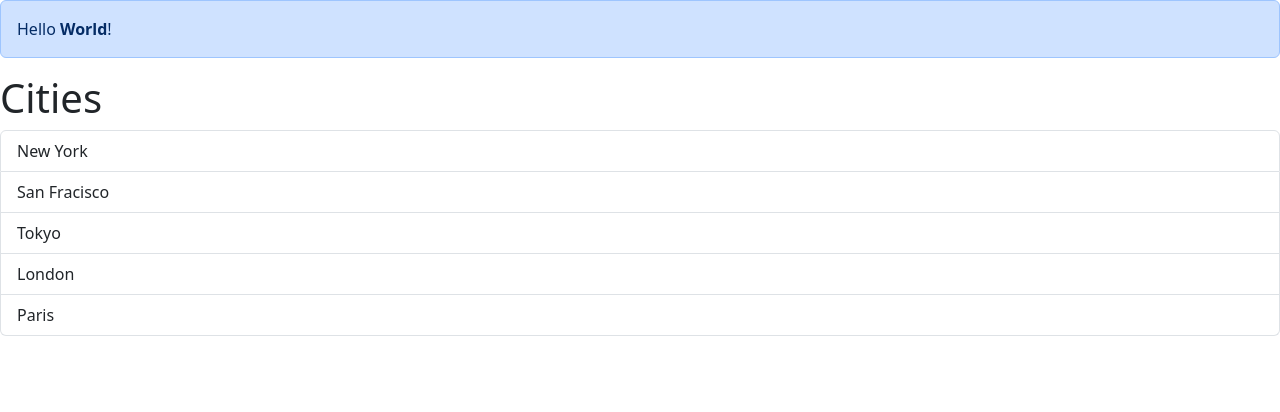
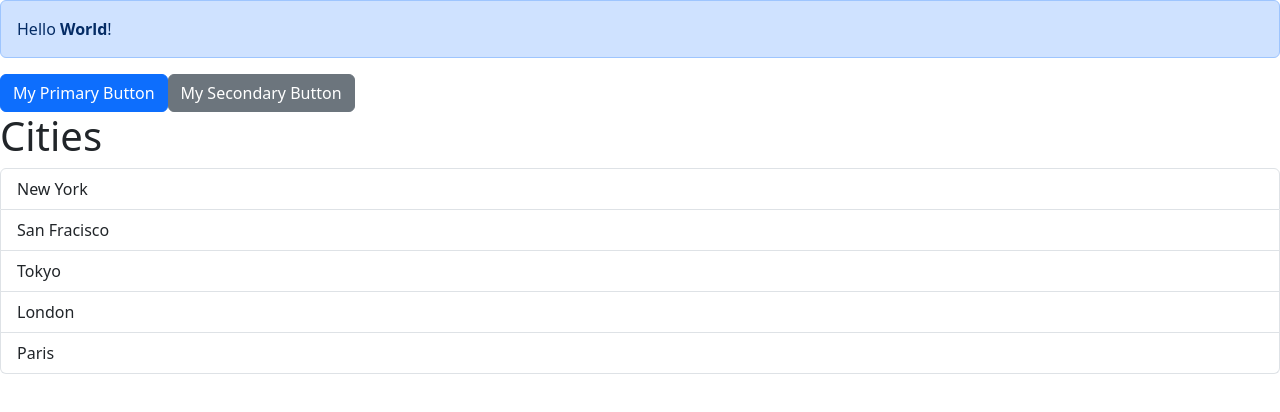
Before and after one commit to jwala-anirudh/react-basics-2023, a React (Vite) app: page / in a window 1280 px wide. Shown: the top 412 px of the page. Built offline with nearby package versions, Linux system fonts and the light colour scheme.

Commit message:
Building button component

```diff
--- a/src/App.tsx
+++ b/src/App.tsx
@@ -1,4 +1,5 @@
 import Alert from './components/Alert';
+import Button from './components/Button';
 import ListGroup from './components/ListGroup';
 
 function App() {
@@ -14,6 +15,15 @@ function App() {
       <Alert>
         Hello <span className="fw-bold">World</span>!
       </Alert>
+      {/* Button component */}
+      <Button onClick={() => console.log('Clicked')}>My Primary Button</Button>
+      <Button color="secondary" onClick={() => console.log('Clicked')}>
+        My Secondary Button
+      </Button>
+      {/* Gives compilation error by typescript for passing invalid color
+      <Button color="anirudh" onClick={() => console.log('Clicked')}>
+        My Invalid Color Button
+      </Button> */}
       {/* List group with rendering lists, conditional rendering, state, props and child-to-parent communication */}
       <ListGroup
         items={items}
--- /dev/null
+++ b/src/components/Button.tsx
@@ -0,0 +1,26 @@
+import { ReactNode } from 'react';
+
+interface Props {
+  children: ReactNode;
+  color?:
+    | 'primary'
+    | 'secondary'
+    | 'success'
+    | 'danger'
+    | 'warning'
+    | 'info'
+    | 'dark'
+    | 'light'
+    | 'link';
+  onClick: () => void;
+}
+
+const Button = ({ children, color = 'primary', onClick }: Props) => {
+  return (
+    <button className={'btn btn-' + color} onClick={onClick}>
+      {children}
+    </button>
+  );
+};
+
+export default Button;
```
